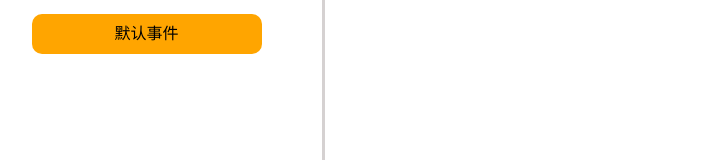
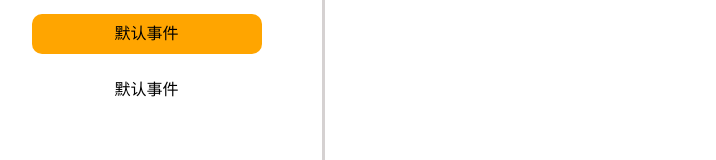
Before and after one commit to undefinedot/agenda-vue, a Vue app: page / in a window 1280 px wide. Shown: the part 224-384 px from the top of the page, without its empty margins (29-745 px from the left). Built offline with nearby package versions, Linux system fonts and the light colour scheme.

Commit message:
feat: add event

```diff
--- a/src/components/EventList.vue
+++ b/src/components/EventList.vue
@@ -14,7 +14,7 @@
             </svg>
         </div>
         <div class="event-list">
-            <button class="btn-add-event">
+            <button @click="addEvent" class="btn-add-event">
                 <svg xmlns="http://www.w3.org/2000/svg" width="24" height="24" viewBox="0 0 24 24" fill="none"
                     stroke="currentColor" stroke-width="2" stroke-linecap="round" stroke-linejoin="round"
                     class="icon icon-tabler icons-tabler-outline icon-tabler-plus">
@@ -25,13 +25,34 @@
             </button>
             <ul>
                 <li class="event-active">默认事件</li>
+                <li v-for="item in eventTitles" key="item.title">{{ item.title }}</li>
             </ul>
         </div>
     </div>
 </template>
 
 <script setup>
+import { ref } from 'vue';
 
+// Event: {title: '事件标题', todo: [{'taskName': 'decription'}], doing:[], completed: []}
+const eventTitles = ref([{
+    title: '默认事件',
+    todo: [],
+    doing: [],
+    completed: []
+}])
+
+const addEvent = () => {
+    let title = prompt("请输入事件的名称~", '')
+    if (title.trim()) {
+        eventTitles.value.push({
+            title: title.trim(),
+            todo: [],
+            doing: [],
+            completed: []
+        })
+    }
+}
 </script>
 
 <style scoped>
```
